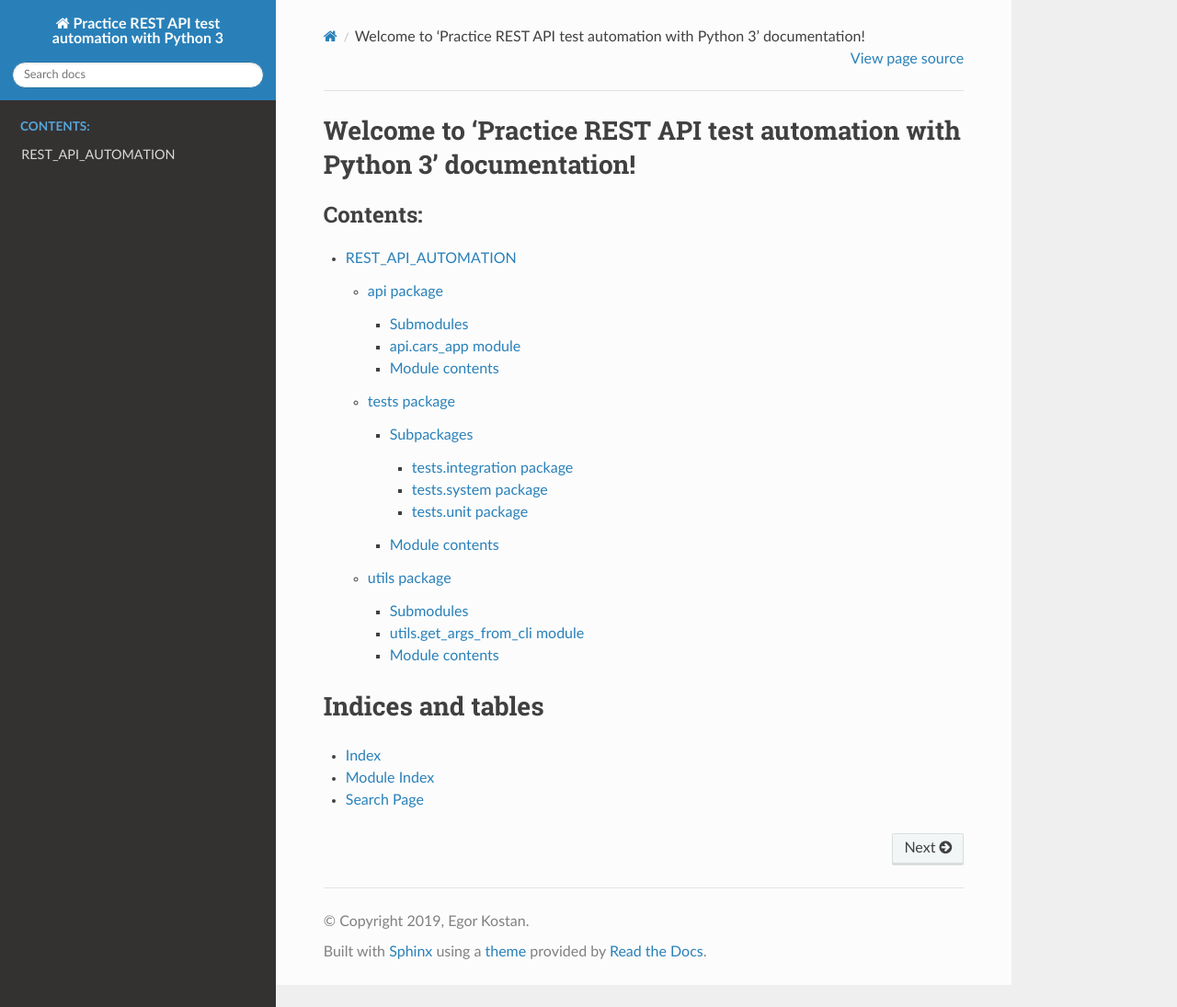
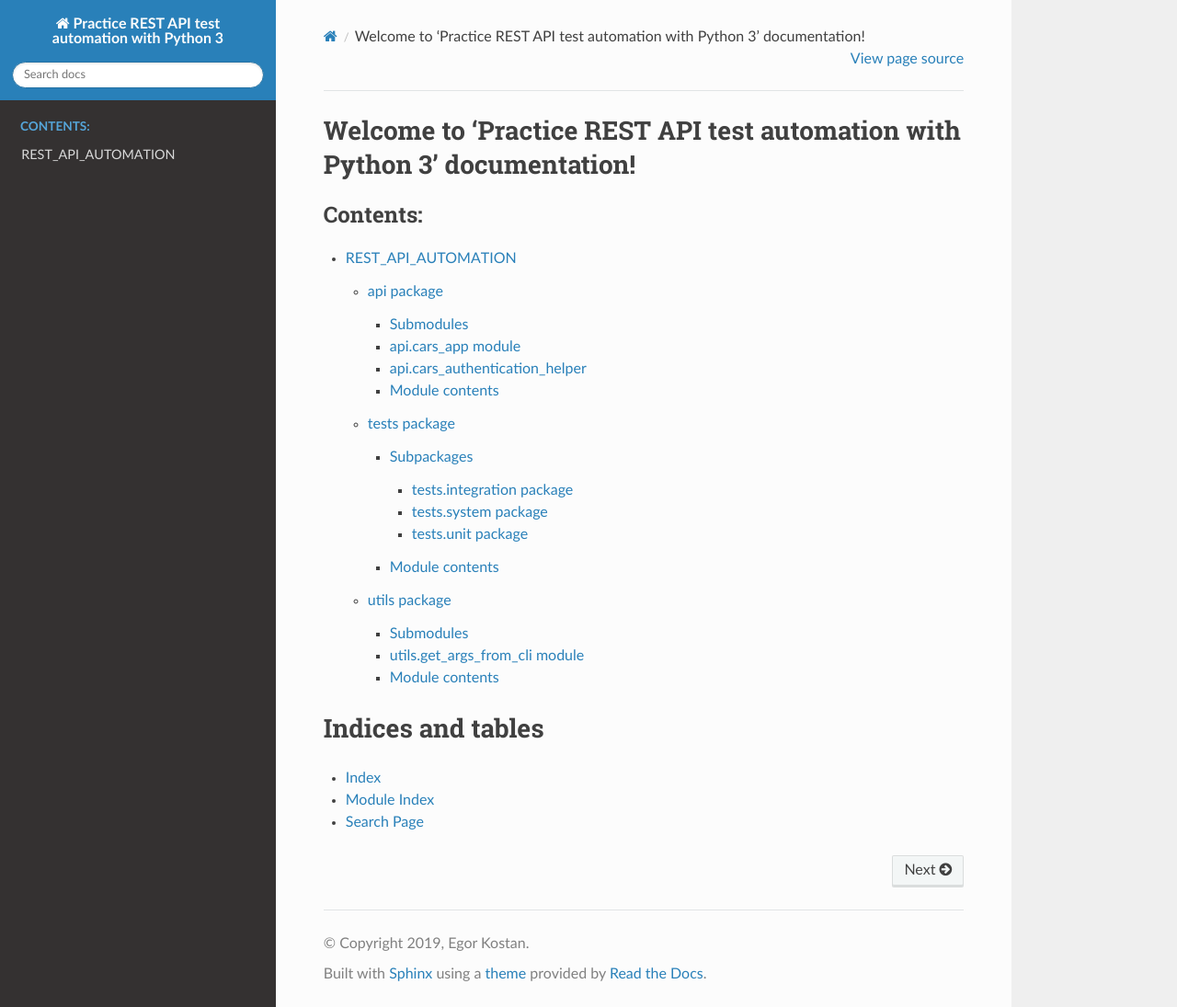
Before and after one commit to ikostan/REST_API_AUTOMATION, a Sphinx documentation site: the page built from docs/index.rst, in a window 1280 px wide and 1095 px high. Shown: the whole window at 92% size. Built offline with Sphinx 7.4.7 and the Read the Docs theme 2.0.0, drawn with Linux system fonts in a browser that asks for light colours.

```diff
--- a/docs/api.rst
+++ b/docs/api.rst
@@ -12,6 +12,14 @@ api.cars\_app module
    :undoc-members:
    :show-inheritance:
 
+api.cars\_authentication\_helper
+--------------------
+
+.. automodule:: api.authentication_helper
+   :members:
+   :undoc-members:
+   :show-inheritance:
+
 
 Module contents
 ---------------
```
